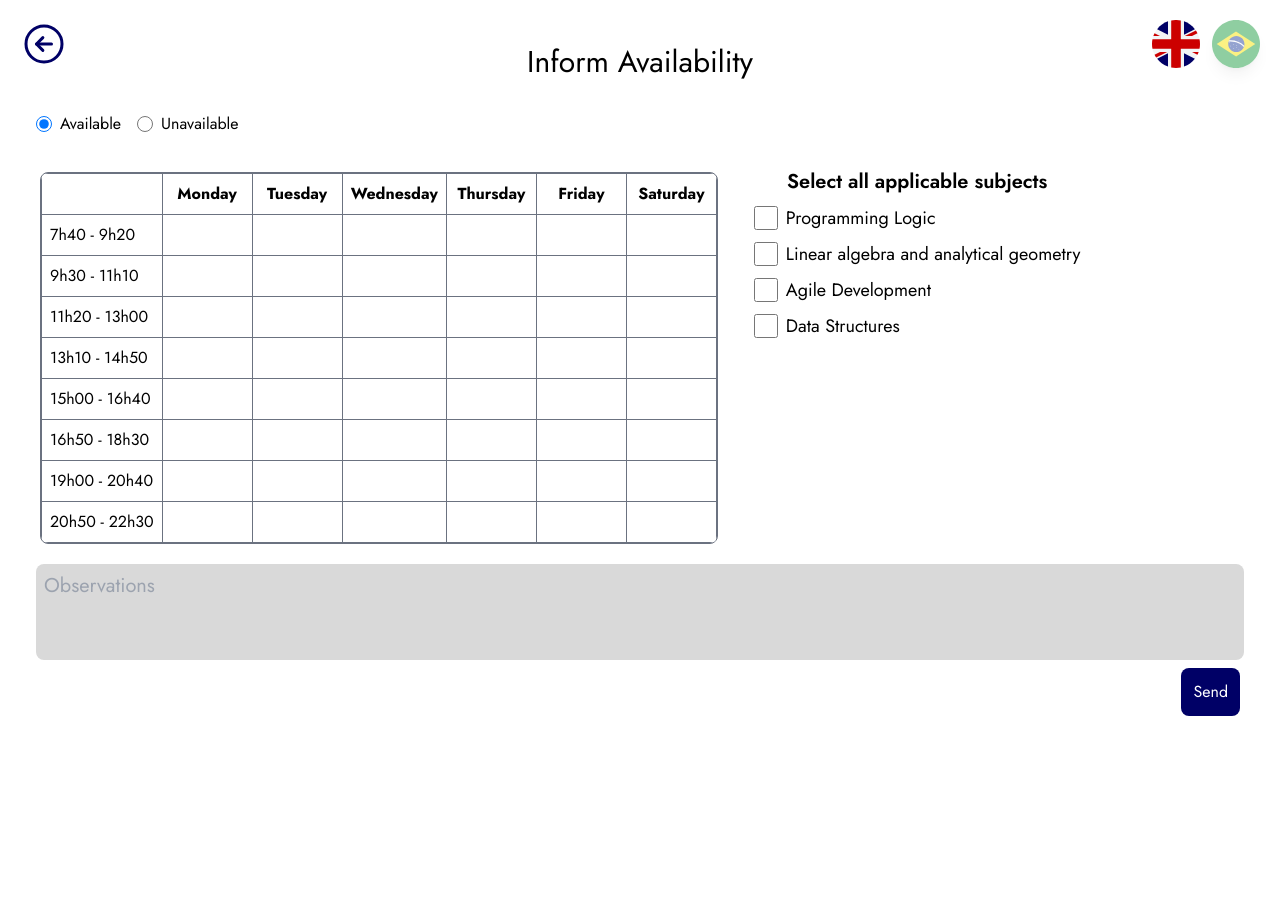
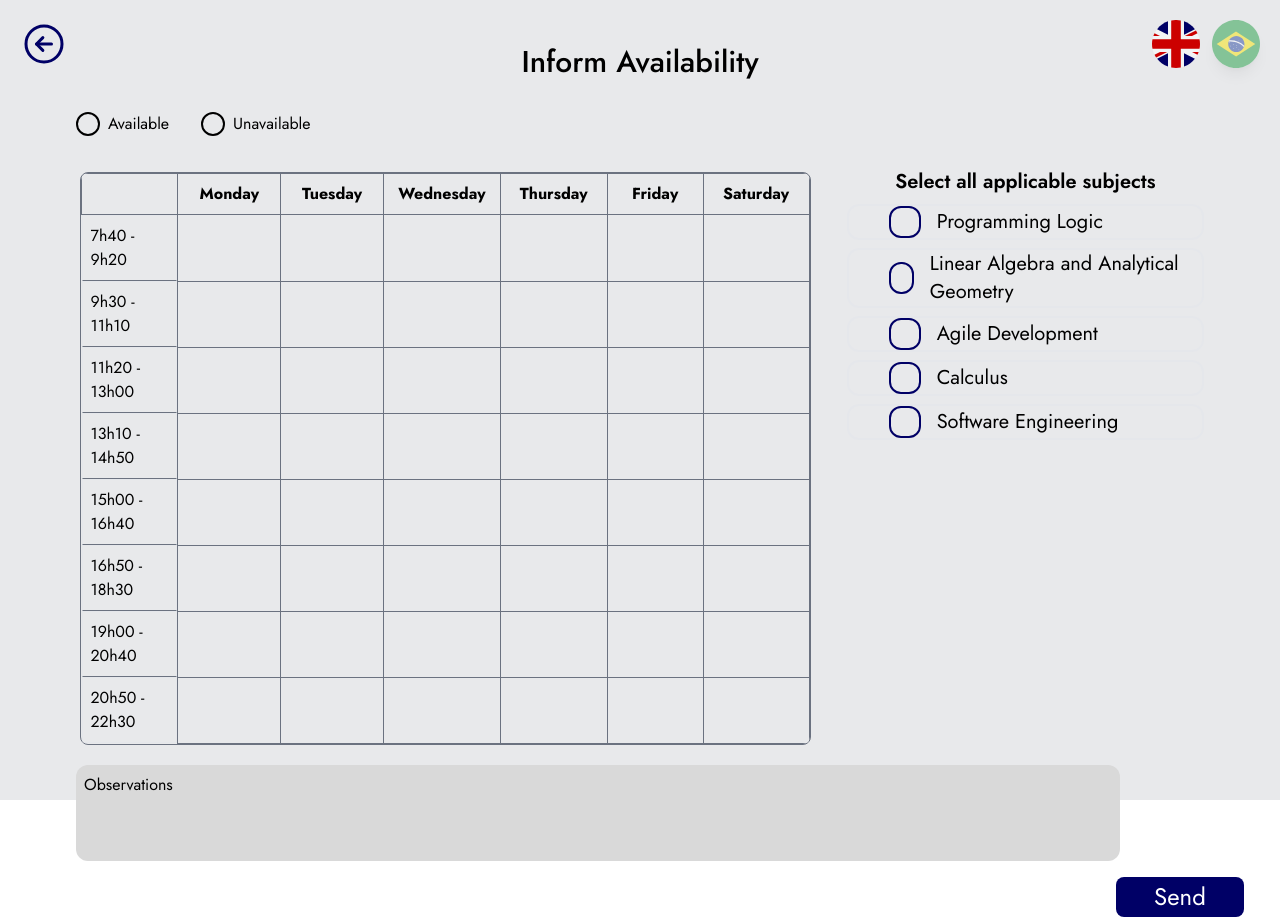
Before and after one commit to Instituto-Maua-de-Tecnologia/20242-Maua-CICSI1-Fontys-frontend, a React (Vite) app: page /inform_availability in a window 1280 px wide. Before the commit the page ends 800 px from the top, so only its background shows below. Built offline with nearby package versions, Linux system fonts and the light colour scheme.

Commit message:
fixing styles and function on the screen

```diff
--- a/src/screens/schedule/index.tsx
+++ b/src/screens/schedule/index.tsx
@@ -1,5 +1,5 @@
 import React, { useState, ChangeEvent } from 'react';
-import {useNavigate} from "react-router-dom";
+import { useNavigate } from "react-router-dom";
 import TranslationButtons from '@/components/translationButtons';
 import { useLanguage } from '@/components/languageProvider';
 import {
@@ -9,6 +9,7 @@ import {
   UserCircle,
   Check,
 } from "phosphor-react";
+import { name } from 'node_modules/@azure/msal-browser/dist/packageMetadata';
 
 const translations = {
   en: {
@@ -24,22 +25,58 @@ const translations = {
     thursday: 'Thursday',
     friday: 'Friday',
     saturday: 'Saturday',
-    buttonSend:'Send'
+    buttonSend: 'Send',
+    days: {
+      monday: 'Monday',
+      tuesday: 'Tuesday',
+      wednesday: 'Wednesday',
+      thursday: 'Thursday',
+      friday: 'Friday',
+      saturday: 'Saturday',
+    },
+    subjects: [
+      "Programming Logic",
+      "Linear Algebra and Analytical Geometry",
+      "Agile Development",
+      "Calculus",
+      "Software Engineering",
+      "Database NO-SQL",
+      "Multiplatform Development",
+      "Computing Theory"
+    ]
   },
   pt: {
-    scheduleTitle: 'Informe Disponibliadade',
+    scheduleTitle: 'Informe Disponibilidade',
     observationsPlaceholder: 'Observações',
     avaliableText: 'Disponível',
     unavaliableText: 'Indisponível',
     submitButton: 'Submeter',
-    selectSubjects:'Selecione todas matérias aplicáveis',
+    selectSubjects: 'Selecione todas matérias aplicáveis',
     monday: 'Segunda-feira',
     tuesday: 'Terça-feira',
     wednesday: 'Quarta-feira',
     thursday: 'Quinta-feira',
     friday: 'Sexta-feira',
     saturday: 'Sábado',
-    buttonSend:'Enviar'
+    buttonSend: 'Enviar',
+    days: {
+      monday: 'Segunda-feira',
+      tuesday: 'Terça-feira',
+      wednesday: 'Quarta-feira',
+      thursday: 'Quinta-feira',
+      friday: 'Sexta-feira',
+      saturday: 'Sábado',
+    },
+    subjects: [
+      "Lógica de Programação",
+      "Álgebra Linear e Geometria Analítica",
+      "Desenvolvimento Ágil",
+      "Cálculo",
+      "Engenharia de Software",
+      "Banco de Dados NO-SQL",
+      "Desenvolvimento Multiplataforma",
+      "Teoria da Computação"
+    ]
   }
 };
 
@@ -47,7 +84,7 @@ const translations = {
 
 const ScheduleTable: React.FC = () => {
 
-  const {currentLanguage} = useLanguage();
+  const { currentLanguage } = useLanguage();
 
   const [availability, setAvailability] = useState({
     mon: [],
@@ -59,6 +96,8 @@ const ScheduleTable: React.FC = () => {
   });
   const [selectedAvailability, setSelectedAvailability] = useState('available');
   const [availableCells, setAvailableCells] = useState<{ [key: string]: number[] }>({});
+  const days = Object.values(translations[currentLanguage].days);
+
 
   const handleAvailabilityChange = (event: ChangeEvent<HTMLInputElement>) => {
     setSelectedAvailability(event.target.value);
@@ -71,35 +110,36 @@ const ScheduleTable: React.FC = () => {
   ];
 
   // review for translate
-  const days = ["Monday", "Tuesday", "Wednesday", "Thursday", "Friday", "Saturday"];
+
+  const subjects = translations[currentLanguage].subjects.map((subject) => ({
+    name: subject
+  }));
 
   const toggleAvailability = (day: string, index: number) => {
     if (selectedAvailability === 'available') {
-      setAvailableCells(prev => ({
+      setAvailableCells((prev) => ({
         ...prev,
         [day]: prev[day]?.includes(index)
-          ? prev[day].filter((i: number) => i !== index)
-          : [...(prev[day] || []), index]
+          ? prev[day].filter((i: number) => i !== index) // Remove a célula se já estiver selecionada
+          : [...(prev[day] || []), index], // Adiciona a célula
+      }));
+      setAvailability((prev) => ({
+        ...prev,
+        [day]: prev[day]?.filter((i: number) => i !== index), // Remove da lista de indisponíveis
       }));
     } else {
-      setAvailability(prev => ({
+      setAvailability((prev) => ({
         ...prev,
         [day]: prev[day]?.includes(index)
-          ? prev[day].filter((i: number) => i !== index)
-          : [...(prev[day] || []), index]
+          ? prev[day].filter((i: number) => i !== index) // Remove a célula se já estiver selecionada
+          : [...(prev[day] || []), index], // Adiciona a célula
+      }));
+      setAvailableCells((prev) => ({
+        ...prev,
+        [day]: prev[day]?.filter((i: number) => i !== index), // Remove da lista de disponíveis
       }));
     }
   };
-
-
-  // review for translate
-
-  const subjects = [
-    { name: "Programming Logic" },
-    { name: "Linear algebra and analytical geometry"},
-    { name: "Agile Development" },
-    { name: "Data Structures"},
-  ];
 
   const styles = {
     style: {
@@ -108,13 +148,36 @@ const ScheduleTable: React.FC = () => {
     }
   }
 
+  const [isBlue, setIsBlue] = useState(false);
+  const [isRed, setIsRed] = useState(false);
+  const [selectedSubjects, setSelectedSubjects] = useState<number[]>([]);
+
+  const toggleSubjectSelection = (index: number) => {
+    setSelectedSubjects((prev) =>
+      prev.includes(index) ? prev.filter((i) => i !== index) : [...prev, index]
+    );
+  };
+
+  const handleAvailableClick = () => {
+    setSelectedAvailability('available');
+    setIsBlue(true);
+    setIsRed(false);
+  };
+
+  const handleUnavailableClick = () => {
+    setSelectedAvailability('unavailable');
+    setIsBlue(false);
+    setIsRed(true);
+  };
+
+
   const navigate = useNavigate();
   const handleReturnClick = () => {
     navigate(-1);
   };
 
   return (
-    <div className="p-5">
+    <div className="p-5 bg-[#E8E9EB] h-screen">
       <button>
         <ArrowCircleLeft
           color="#000066"
@@ -123,22 +186,24 @@ const ScheduleTable: React.FC = () => {
           onClick={handleReturnClick}
         />
       </button>
-      <TranslationButtons/>
-      <h2 className="text-center text-3xl text-black mb-8">{translations[currentLanguage].scheduleTitle}</h2>
-      <div className="flex justify-between items-center mb-4 p-4 pb-0 pt-0">
-        <div className="flex items-center space-x-4">
-          <label className="flex items-center cursor-pointer">
-            <input type="radio" name="availability"   value="available" checked={selectedAvailability === 'available'} onChange={handleAvailabilityChange} className="w-4 h-4 mr-2" />
-            <span>{translations[currentLanguage].avaliableText}</span>
-          </label>
-          <label className="flex items-center cursor-pointer">
-            <input type="radio" name="availability" value="unavailable" checked={selectedAvailability === 'unavailable'} onChange={handleAvailabilityChange} className="w-4 h-4  mr-2" />
-            <span>{translations[currentLanguage].unavaliableText}</span>
-          </label>
+      <TranslationButtons />
+      <h2 className="text-center text-3xl font-medium text-black mb-8">{translations[currentLanguage].scheduleTitle}</h2>
+      <div className='flex flex-row px-10'>
+        <div className="flex gap-2 mb-4 p-4 pb-0 pt-0">
+          <div className={`rounded-xl border-2 border-black w-6 h-6 flex items-center justify-center ${isBlue ? 'bg-[#2B49A3]' : 'bg-[#E8E9EB]'}`}>
+            <button onClick={handleAvailableClick} className="w-full h-full focus:outline-none" />
+
+          </div>
+          <p className='text-base'>{translations[currentLanguage].avaliableText}</p>
+        </div>
+        <div className="flex gap-2 mb-4 p-4 pb-0 pt-0">
+          <div className={`rounded-xl border-2 border-black w-6 h-6 flex items-center justify-center ${isRed ? 'bg-[#CC0000]' : 'bg-[#E8E9EB]'}`}>
+            <button onClick={handleUnavailableClick} className="w-full h-full focus:outline-none" />
+          </div>
+          <p className='text-base'>{translations[currentLanguage].unavaliableText}</p>
         </div>
       </div>
-
-      <div className="flex">
+      <div className="flex px-10">
         <div className="p-5">
           {/* <h2 className="text-2xl font-semibold mb-4">Inform Availability</h2>  */}
           <div className="flex justify-between">
@@ -146,20 +211,21 @@ const ScheduleTable: React.FC = () => {
               <table className="table-auto border-collapse">
                 <thead>
                   <tr>
-                <th className="border border-gray-500 p-2"></th>
+                    <th style={{ "width": 130 }} className="border border-gray-500 p-2"></th>
                     {days.map((day, index) => (
-                  <th style={{"width": 90}} key={index} className="border border-gray-500 p-2">{day}</th>
+                      <th style={{ "width": 130 }} key={index} className="border border-gray-500 p-2">{day}</th>
                     ))}
                   </tr>
                 </thead>
                 <tbody>
                   {times.map((time, timeIndex) => (
                     <tr key={timeIndex}>
-                  <td className="border border border-gray-500 p-2">{time}</td>
+                      <td className={`border p-2 justify-center items-center flex ${timeIndex === times.length - 1 ? '' : 'border-b-gray-500'
+                        }`}>{time}</td>
                       {days.map((day, dayIndex) => (
                         <td
                           key={dayIndex}
-                      className={`border border-gray-500 p-2 cursor-pointer ${availableCells[day]?.includes(timeIndex) ? 'bg-[#2B49A3]' : availability[day]?.includes(timeIndex) ? 'bg-[#CC0000]' : 'bg-white'} hover:bg-blue-200`}
+                          className={`border border-gray-500 p-2 cursor-pointer ${availableCells[day]?.includes(timeIndex) ? 'bg-[#2B49A3]' : availability[day]?.includes(timeIndex) ? 'bg-[#CC0000]' : 'bg-[#E8E9EB]'} hover:bg-blue-200`}
                           onClick={() => toggleAvailability(day, timeIndex)}
                         >
                         </td>
@@ -173,21 +239,28 @@ const ScheduleTable: React.FC = () => {
         </div>
         <div className="ml p-4">
           <h3 className="text-xl font-semibold mb-2 text-center">{translations[currentLanguage].selectSubjects}</h3>
-      <div className="flex flex-col space-y-2">
+          <div className="flex flex-col space-y-2 overflow-y-auto max-h-60">
             {subjects.map((value, i) => (
-          <label key={i} className="flex items-center space-x-2">
-            <input type="checkbox" className="form-checkbox w-6 h-6"/>
-            <span className="text-lg">{value.name}</span>
-          </label>
+              <div
+                className="flex items-center space-x-2 border-2 rounded-xl cursor-pointer"
+                key={i}
+                onClick={() => toggleSubjectSelection(i)}
+              >
+                <div className="border-Blue flex items-center justify-center w-8 h-8 border-2 rounded-xl ml-10">
+                  {selectedSubjects.includes(i) && <Check size={24} weight="bold" color="#2B49A3" />}
+                </div>
+                <p className="text-left text-xl pr-4 pl-2">{value.name}</p>
+              </div>
             ))}
           </div>
+
         </div>
       </div>
-    <div className="flex justify-between items-centermb-4 pl-4 pr-4">
-      <textarea placeholder={translations[currentLanguage].observationsPlaceholder} className="flex focus:outline-none text-xl w-[100%] h-24 p-2 rounded-lg bg-[#D9D9D9] align-top" rows={2} style={{"resize": 'none'}}/>
+      <div className="flex justify-between items-centermb-4 pl-14 pr-4 w-[90%]">
+        <textarea placeholder={translations[currentLanguage].observationsPlaceholder} className="flex placeholder-black focus:outline-none text-base text-black w-[100%] h-24 p-2 rounded-xl bg-[#D9D9D9] align-top" rows={2} style={{ "resize": 'none' }} />
       </div>
       <div className='flex justify-end'>
-        <button className="p-3 rounded-lg me-5 mt-2" style={styles.style}>{translations[currentLanguage].buttonSend}</button>
+        <button className="px-2 rounded-lg mt-4 w-32 h-10 text-2xl mr-4 " style={styles.style}>{translations[currentLanguage].buttonSend}</button>
       </div>
     </div>
   );
```
Lines whose indentation alone changed are shown as unchanged.
